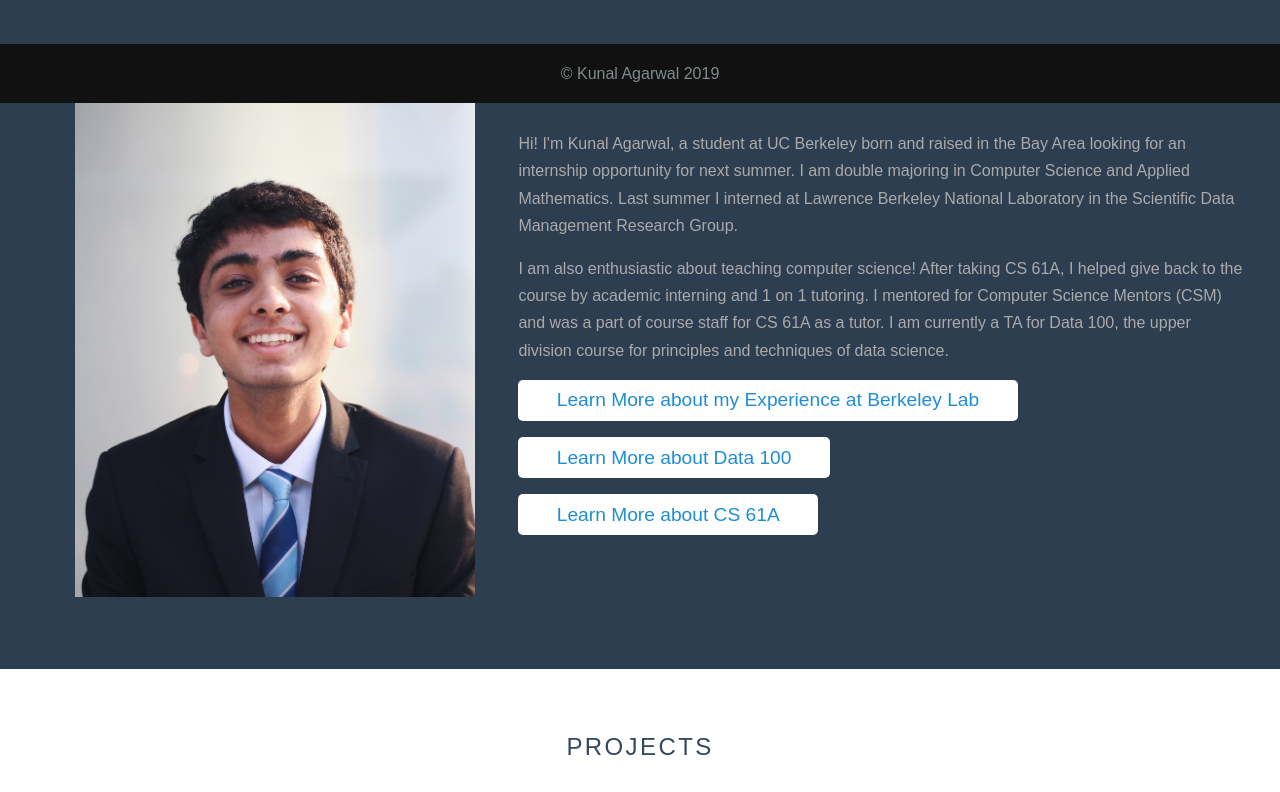
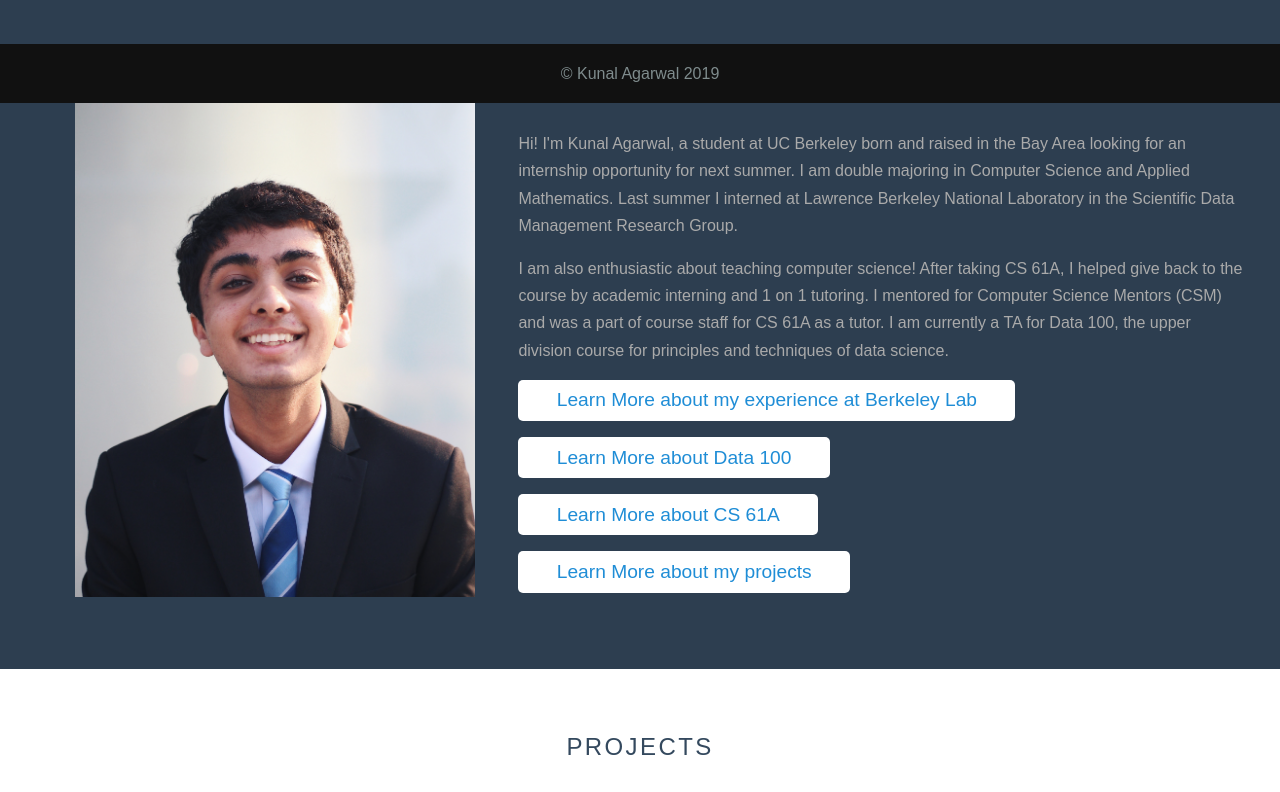
Before and after one commit to westernguy2/personal, a Django app: page / in a window 1280 px wide. Shown: the part 697-1489 px from the top of the page. Run offline with Django 3.2, Linux system fonts and the light colour scheme; some libraries are stand-ins or nearby versions.

Commit message:
fix href issues

```diff
--- a/templates/home.html
+++ b/templates/home.html
@@ -120,7 +120,7 @@
                 I found the ability to assist other students the most fulfilling way to make use of my expertise in the material, and tutoring and assisting in labs allowed me to understand the material from a new multiplicity of perspectives when I considered how I could best convey concepts to each individual student.
             </p>-->
             <p>
-                <a href="#lbnl-experience" class="pure-button pure-button-primary">Learn More about my Experience at Berkeley Lab</a>
+                <a href="#lbnl-experience" class="pure-button pure-button-primary">Learn More about my experience at Berkeley Lab</a>
             </p>
             <p>
                 <a href="http://www.ds100.org" class="pure-button pure-button-primary">Learn More about Data 100</a>
@@ -128,14 +128,20 @@
             <p>
                 <a href="https://cs61a.org" class="pure-button pure-button-primary">Learn More about CS 61A</a>
             </p>
+            <p>
+                <a href="#projects" class="pure-button pure-button-primary">Learn More about my projects</a>
+            </p>
         </div>
     </div>
 
+    <a name="projects">
+    </a>
+    <div class="content">
 
-    <div class="content">
         <h2 class="content-head is-center">Projects</h2>
 
         <div class="pure-g">
+
             <div class="l-box pure-u-1 pure-u-md-1-2 pure-u-lg-1-4">
 
                 <h3 class="content-subhead">
@@ -264,13 +270,14 @@
 
 
 
-
+    <a name="lbnl-experience">
+    </a>
     <div class="ribbon l-box-lrg pure-g">
 
         <div class="l-box-lrg is-center pure-u-1 pure-u-md-1-2 pure-u-lg-2-5">
             <img width="400" alt="File Icons" class="pure-img-responsive" src="{% static 'kunal-IMG_4570.jpg' %}">
         </div>
-        <a name="lbnl-experience">
+
         <div class="pure-u-1 pure-u-md-1-2 pure-u-lg-3-5">
 
             <h2 class="content-head content-head-ribbon">My Experience at Lawrence Berkeley National Laboratory</h2>
```
